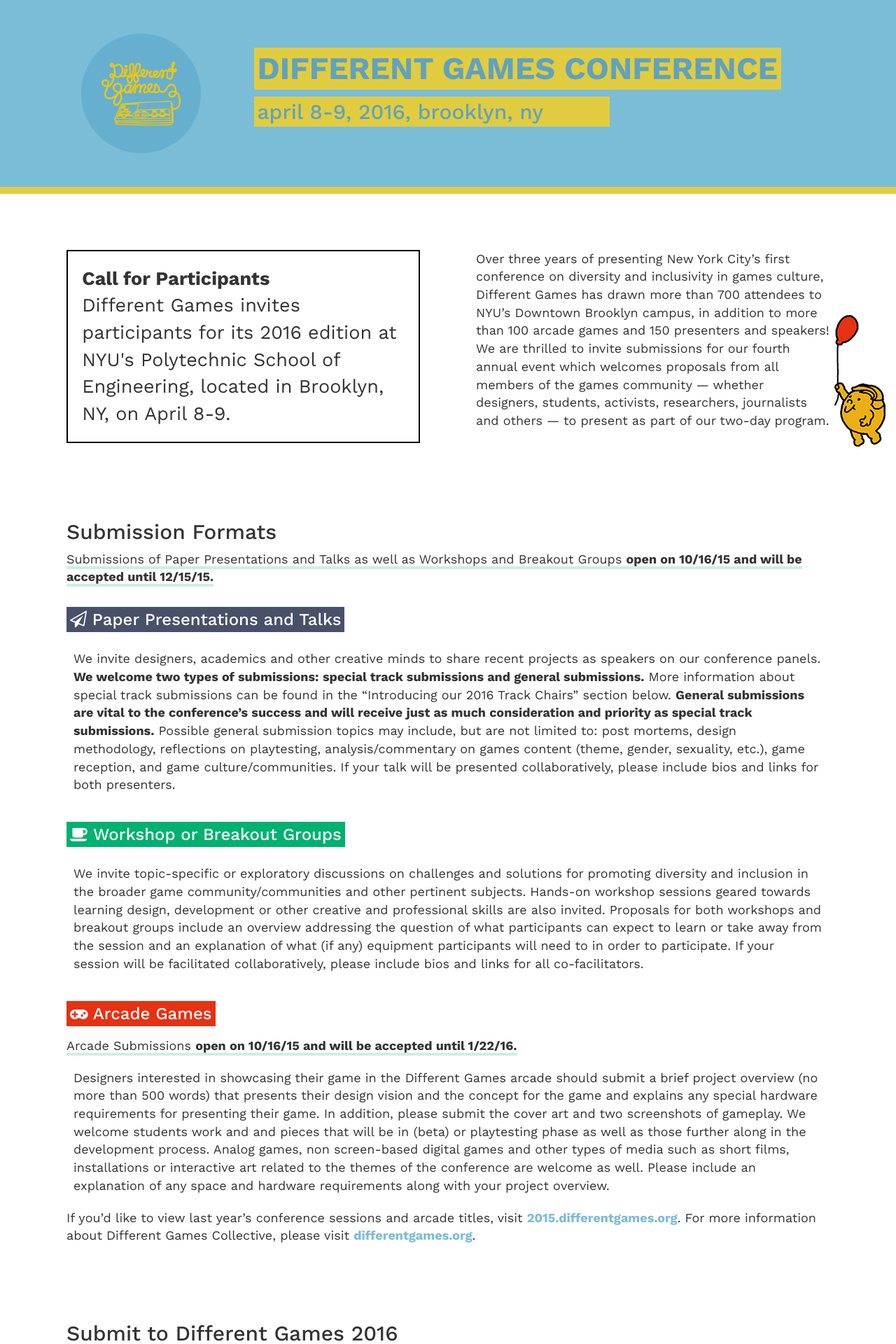
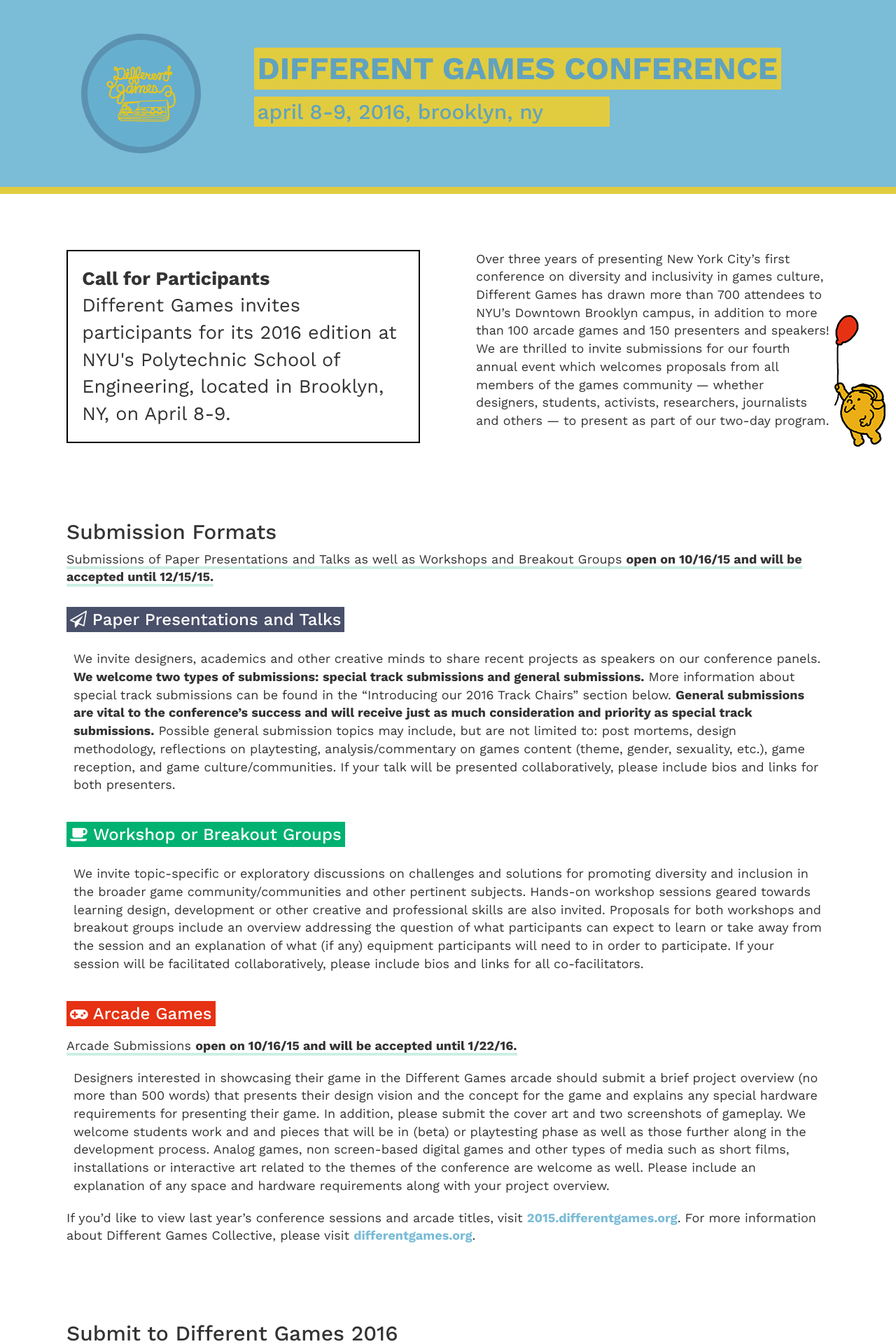
Before and after one commit to differentgames/conference-2016-site, a Jekyll site: the page built from index.html, in a window 1280 px wide. Shown: the top 1920 px of the page at 70% size. Built offline with Jekyll 4.4.1, drawn with Linux system fonts in a browser that asks for light colours; nearby versions of some CDN libraries.

Commit message:
lil bit more css changes

```diff
--- a/_sass/_pinwheel.scss
+++ b/_sass/_pinwheel.scss
@@ -4,7 +4,7 @@
 }
 
 .balloon-mx {
-  position: fixed;
+  position: absolute;
   right: 15px;
   top: 50%;
   z-index: 100;
@@ -38,9 +38,8 @@
     max-width: 65%;
     background: rgba(103,175,207,1);
     padding: 15px;
-    // border: 9px solid rgba(56, 61, 88, .5);
     border-radius: 50%;
-
+    border: 9px solid rgba(56, 61, 88, .25);
   }
 
   .banner-dgc-title {
```
